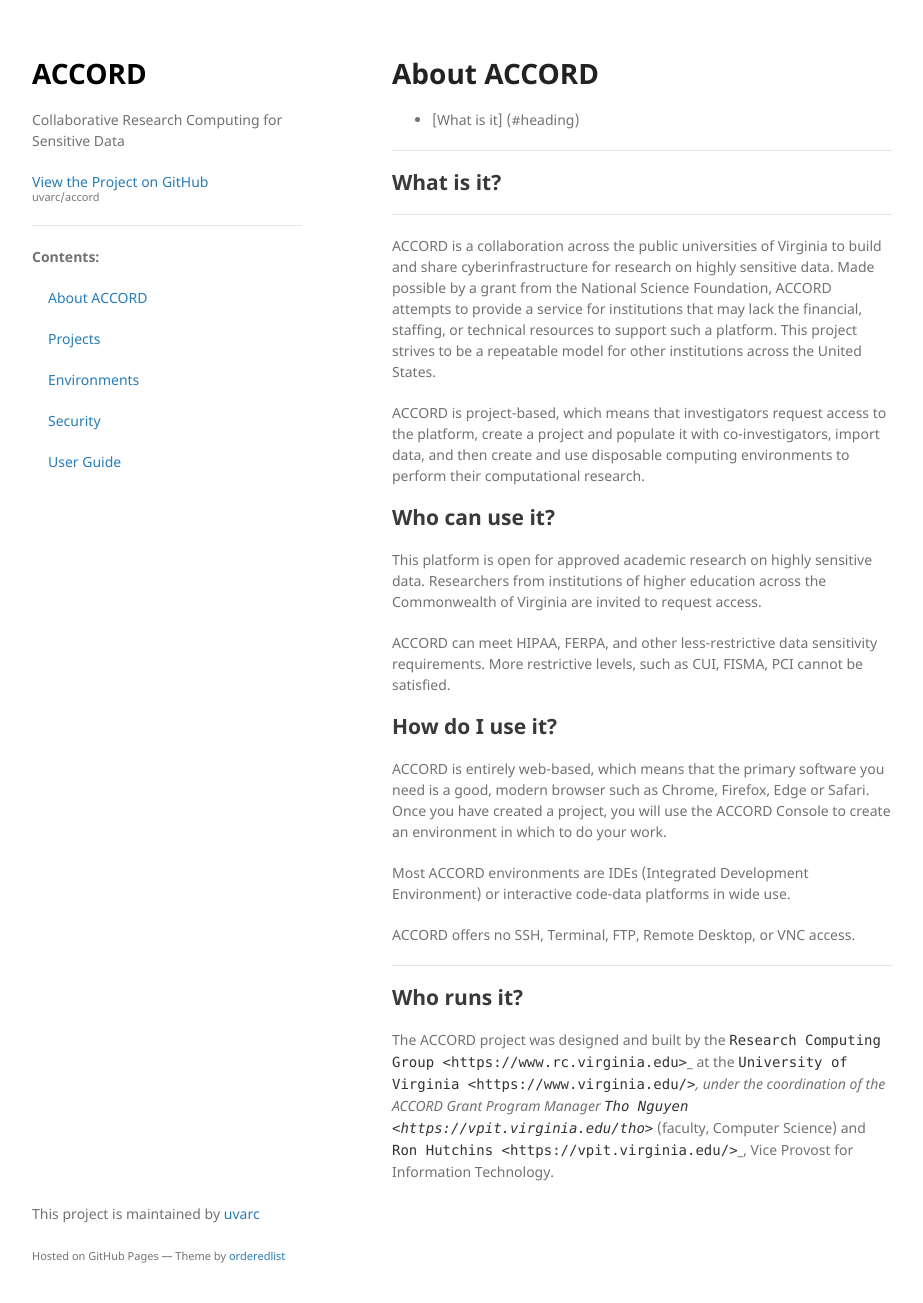
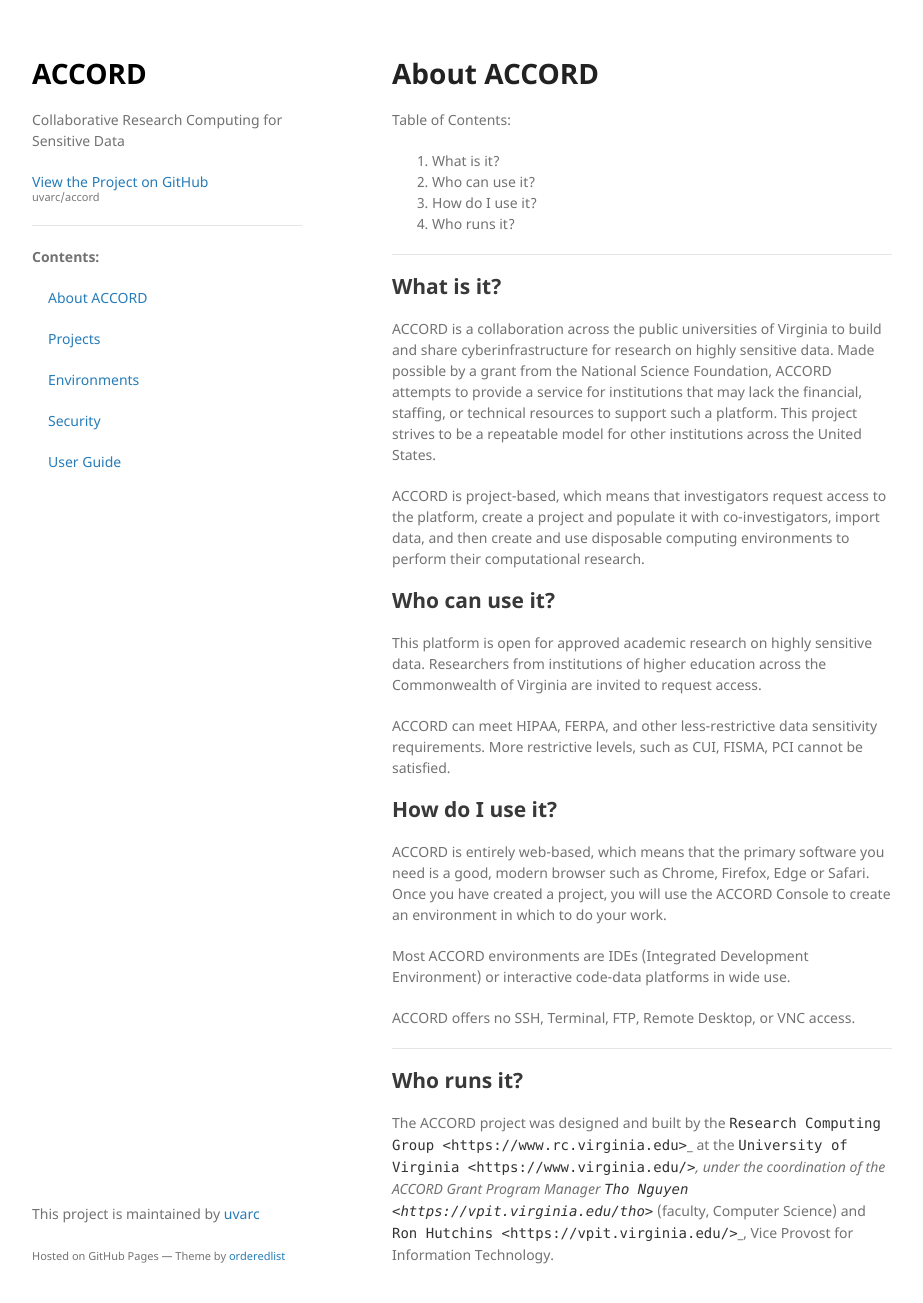
Before and after one commit to uvarc/accord, a Jekyll site: the page built from docs/about.md, in a window 1280 px wide and 1335 px high. Shown: the top 1303 px of the window, without its empty margins (178-1101 px from the left). Built offline with Jekyll 4.4.1, drawn with Linux system fonts in a browser that asks for light colours; our own code applies the rules of GitHub Pages for plain Markdown files.

Commit message:
Update about.md

```diff
--- a/docs/about.md
+++ b/docs/about.md
@@ -5,11 +5,15 @@
 About ACCORD
 =============================================================
 
-- [What is it] (#heading)
+Table of Contents:
+1. What is it?
+2. Who can use it?
+3. How do I use it?
+4. Who runs it?
 
 -----
 
-## What is it?
+What is it?
 -----------------
 
 ACCORD is a collaboration across the public universities of Virginia
```
